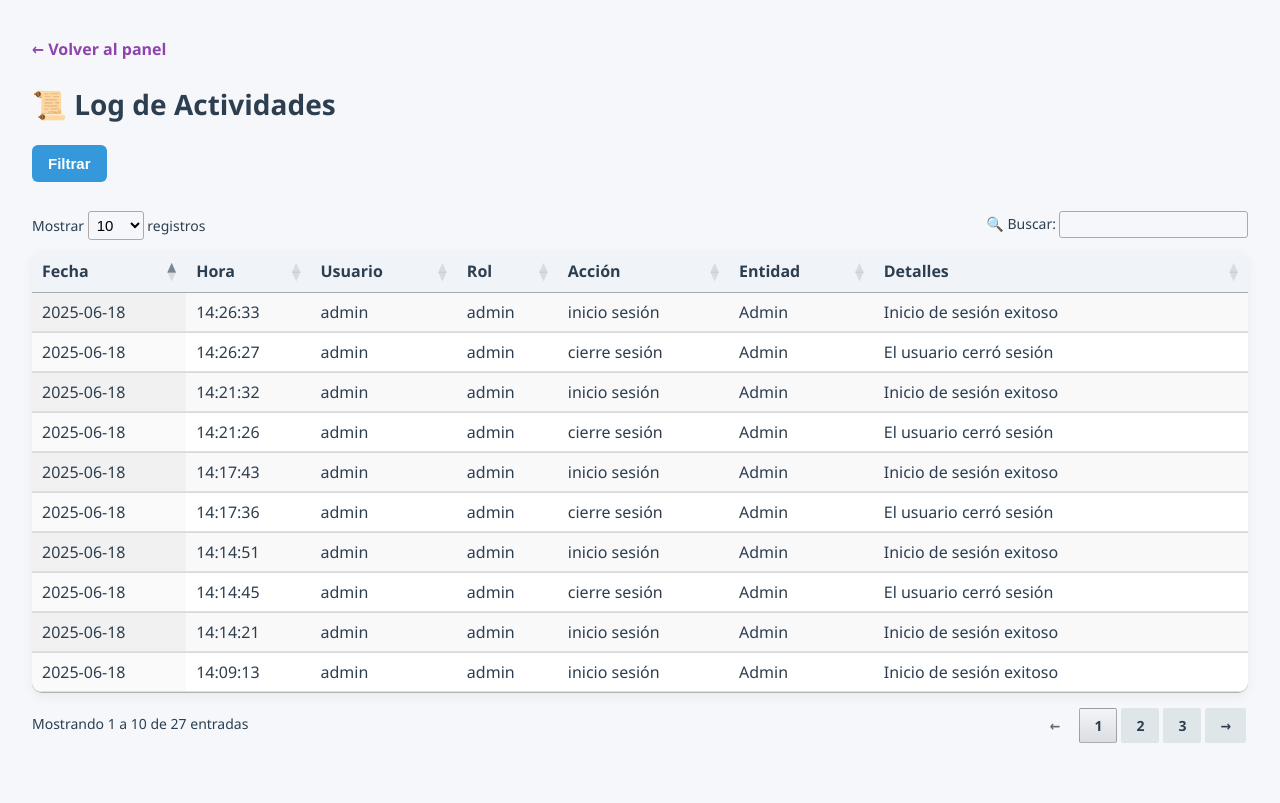
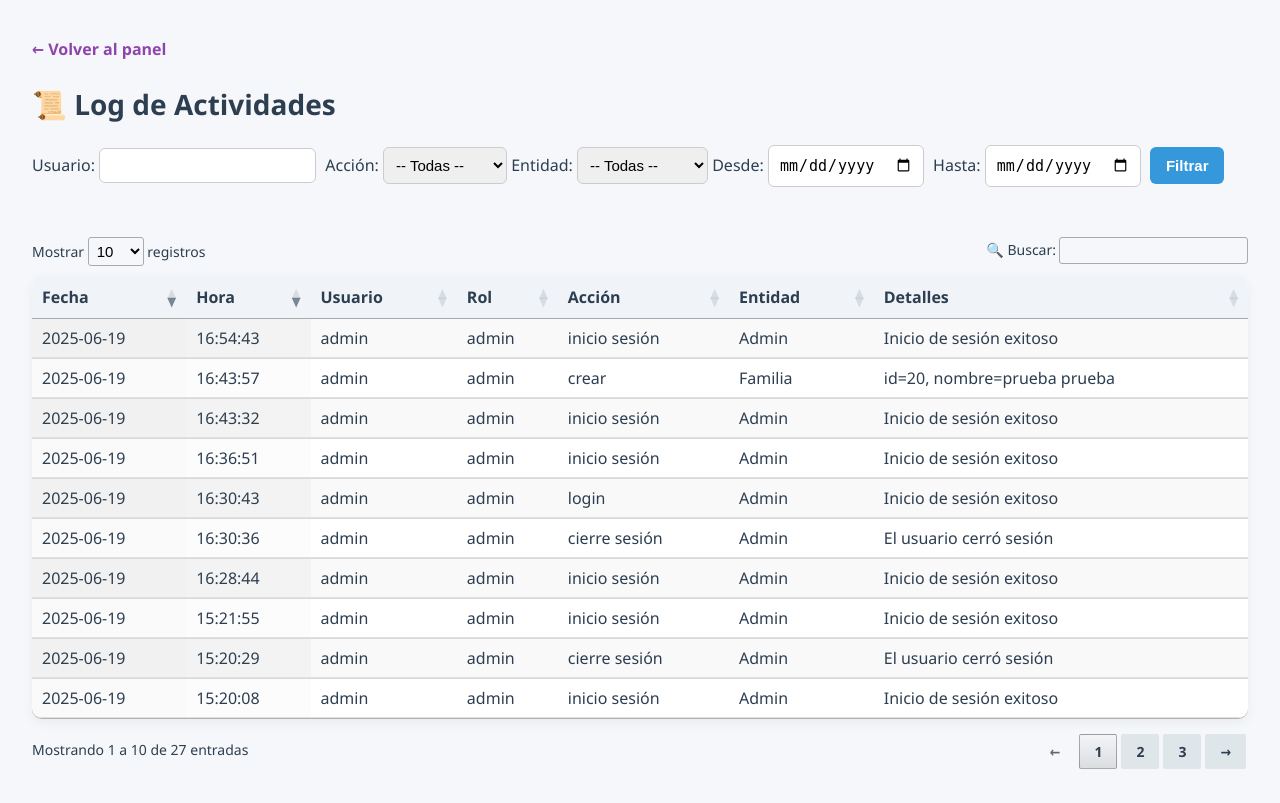
Before and after one commit to aguilera2707/pasaporte-escolar, a Flask app: page /admin/log in a window 1280 px wide. Before the commit the page ends 743 px from the top, so only its background shows below. Run offline with Flask 3, Linux system fonts and the light colour scheme; a user stored in the database is signed in; data comes from the database, SQL or seed files in the repository; both versions use the stored data as it was after the commit; some libraries are stand-ins or nearby versions.

Commit message:
Se termina el LOG

```diff
--- a/app/routes.py
+++ b/app/routes.py
@@ -150,6 +150,8 @@ def lista_familias():
             db.session.add(nueva_familia)
             db.session.commit()
 
+
+
             # Generar QR
             qr_url = url_for('ver_familia', familia_id=nueva_familia.id, _external=True)
             qr = qrcode.make(qr_url)
@@ -157,6 +159,18 @@ def lista_familias():
             os.makedirs(qr_folder, exist_ok=True)
             qr_path = os.path.join(qr_folder, f'familia_{nueva_familia.id}.png')
             qr.save(qr_path)
+
+                    # ➕ Familia creada
+            entry = LogEntry(
+                timestamp=datetime.utcnow(),
+                user=session.get("nombre_usuario"),
+                role=session.get("rol"),
+                action="crear",
+                entity="Familia",
+                details=f"id={nueva_familia.id}, nombre={nueva_familia.nombre}"
+            )
+            db.session.add(entry)
+            db.session.commit()
 
             flash("Familia registrada exitosamente", "success")
             return redirect(url_for('lista_familias'))
@@ -528,6 +542,18 @@ def crear_admin():
         db.session.add(nuevo_admin)
         db.session.commit()
 
+        # 👤 Admin creado
+        entry = LogEntry(
+            timestamp=datetime.utcnow(),
+            user=session.get("nombre_usuario"),
+            role=session.get("rol"),
+            action="crear",
+            entity="Administrador",
+            details=f"id={nuevo.id}, usuario={nuevo.usuario}"
+        )
+        db.session.add(entry)
+        db.session.commit()
+
         flash("Administrador creado correctamente", "success")
         return redirect(url_for('crear_admin'))
 
@@ -563,7 +589,20 @@ def eliminar_administrador(admin_id):
     else:
         db.session.delete(admin)
         db.session.commit()
-        flash("Administrador eliminado exitosamente", "success")
+
+        # 🗑 Admin eliminado
+    entry = LogEntry(
+        timestamp=datetime.utcnow(),
+        user=session.get("nombre_usuario"),
+        role=session.get("rol"),
+        action="eliminar",
+        entity="Administrador",
+        details=f"id={admin_id}"
+    )
+    db.session.add(entry)
+    db.session.commit()
+
+    flash("Administrador eliminado exitosamente", "success")
 
     return redirect(url_for('lista_administradores'))
 
@@ -735,6 +774,18 @@ def crear_beneficio():
 
         beneficio = Beneficio(nombre=nombre, puntos_requeridos=puntos_requeridos)
         db.session.add(beneficio)
+        db.session.commit()
+
+        # 🎁 Beneficio creado
+        entry = LogEntry(
+            timestamp=datetime.utcnow(),
+            user=session.get("nombre_usuario"),
+            role=session.get("rol"),
+            action="crear",
+            entity="Beneficio",
+            details=f"id={beneficio.id}, nombre={beneficio.nombre}"
+        )
+        db.session.add(entry)
         db.session.commit()
 
         flash("Beneficio creado exitosamente", "success")
@@ -991,6 +1042,18 @@ def crear_qr_evento():
         evento.qr_filename = qr_filename
         db.session.commit()
 
+        # 🎯 Evento creado
+        entry = LogEntry(
+            timestamp=datetime.utcnow(),
+            user=session.get("nombre_usuario"),
+            role=session.get("rol"),
+            action="crear",
+            entity="Evento",
+            details=f"id={evento.id}, nombre={evento.nombre_evento}"
+        )
+        db.session.add(entry)
+        db.session.commit()
+
         flash('Evento QR creado con éxito.', 'success')
         return redirect(url_for('crear_qr_evento'))
 
@@ -1085,6 +1148,18 @@ def eliminar_evento(evento_id):
     db.session.delete(evento)
     db.session.commit()
 
+    # 🗑 Evento eliminado
+    entry = LogEntry(
+        timestamp=datetime.utcnow(),
+        user=session.get("nombre_usuario"),
+        role=session.get("rol"),
+        action="eliminar",
+        entity="Evento",
+        details=f"id={evento_id}"
+    )
+    db.session.add(entry)
+    db.session.commit()
+
     flash("Evento eliminado correctamente", "exito")
     return redirect(url_for('panel_admin'))
 
@@ -1163,21 +1238,27 @@ from app import db
 
 @app.route('/familia/<int:familia_id>/editar', methods=['GET', 'POST'])
 def editar_familia(familia_id):
-    if 'admin_id' not in session:
-        return redirect(url_for('login'))
-
     familia = Familia.query.get_or_404(familia_id)
-
     if request.method == 'POST':
         familia.nombre = request.form['nombre']
         familia.correo = request.form['correo']
-        familia.password = request.form['password']  # En producción deberías hashearla
-
+        familia.password = request.form['password']
         db.session.commit()
+
+        # 📝 Familia editada
+        entry = LogEntry(
+            timestamp=datetime.utcnow(),
+            user=session.get("nombre_usuario"),
+            role=session.get("rol"),
+            action="editar",
+            entity="Familia",
+            details=f"id={familia.id}, nombre={familia.nombre}"
+        )
+        db.session.add(entry)
+        db.session.commit()
+
         flash('Familia actualizada correctamente', 'success')
-        # En vez de redirect, renderizas la misma plantilla con familia actualizada
         return render_template('editar_familia.html', familia=familia)
-
     return render_template('editar_familia.html', familia=familia)
 
 
@@ -1315,6 +1396,18 @@ def eliminar_beneficio(beneficio_id):
 
     beneficio = Beneficio.query.get_or_404(beneficio_id)
     db.session.delete(beneficio)
+    db.session.commit()
+
+        # 🗑 Beneficio eliminado
+    entry = LogEntry(
+        timestamp=datetime.utcnow(),
+        user=session.get("nombre_usuario"),
+        role=session.get("rol"),
+        action="eliminar",
+        entity="Beneficio",
+        details=f"id={beneficio_id}"
+    )
+    db.session.add(entry)
     db.session.commit()
     flash("Beneficio eliminado exitosamente", "success")
     return redirect(url_for('crear_beneficio'))
@@ -1499,6 +1592,20 @@ def puntos_masivos():
                 db.session.add(nueva_transaccion)
 
         db.session.commit()
+
+
+            # 🔢 Puntos masivos
+        entry = LogEntry(
+            timestamp=datetime.utcnow(),
+            user=session.get("nombre_usuario"),
+            role=session.get("rol"),
+            action="masivo_" + tipo,
+            entity="Familia",
+            details=f"{len(ids_seleccionados)} familias, pts={puntos}"
+        )
+        db.session.add(entry)
+        db.session.commit()
+
         flash(f'Se han actualizado los puntos de {len(ids_seleccionados)} familias.', 'success')
         return redirect(url_for('puntos_masivos'))
 
@@ -1511,18 +1618,22 @@ from app.models import Familia, Transaccion, MovimientoPuntos  # ajusta nombres
 # Borrar una sola familia
 @app.route('/familia/<int:familia_id>/eliminar', methods=['POST'])
 def eliminar_familia(familia_id):
-    if 'admin_id' not in session:
-        return redirect(url_for('login'))
-
     familia = Familia.query.get_or_404(familia_id)
-
-    # 1) Borrar transacciones asociadas
     Transaccion.query.filter_by(familia_id=familia_id).delete()
-    # 2) Borrar movimientos de puntos asociados
     MovimientoPuntos.query.filter_by(familia_id=familia_id).delete()
-
-    # 3) Borrar la familia
     db.session.delete(familia)
+    db.session.commit()
+
+    # 🗑 Familia eliminada
+    entry = LogEntry(
+        timestamp=datetime.utcnow(),
+        user=session.get("nombre_usuario"),
+        role=session.get("rol"),
+        action="eliminar",
+        entity="Familia",
+        details=f"id={familia_id}"
+    )
+    db.session.add(entry)
     db.session.commit()
 
     flash('Familia eliminada correctamente', 'success')
@@ -1567,6 +1678,12 @@ from app import db
 from datetime import datetime, timedelta
 import pytz
 
+from flask import request, render_template
+from app.models import LogEntry
+from app import db
+import pytz
+from datetime import datetime, timedelta
+
 @app.route("/admin/log")
 @login_requerido_admin
 def log():
@@ -1586,7 +1703,7 @@ def log():
     if entidad:
         q = q.filter(LogEntry.entity == entidad)
 
-    # filtro de fechas (en UTC)
+    # filtro de fechas UTC
     if fecha_desde:
         dt = datetime.strptime(fecha_desde, "%Y-%m-%d")
         q = q.filter(LogEntry.timestamp >= dt)
@@ -1596,9 +1713,11 @@ def log():
 
     entries = q.order_by(LogEntry.timestamp.desc()).all()
 
-    # convertir cada timestamp de UTC a hora local (ej. America/Mexico_City)
+    # Convertimos UTC → hora local
+    # Cambia "America/Mexico_City" por tu zona si es distinto
     local_tz = pytz.timezone("America/Mexico_City")
     for e in entries:
+        # e.timestamp es datetime UTC; hacemos astimezone
         e.local_ts = e.timestamp.replace(tzinfo=pytz.utc).astimezone(local_tz)
 
     return render_template("log.html", entries=entries)
--- a/app/templates/log.html
+++ b/app/templates/log.html
@@ -7,19 +7,42 @@
     <link rel="stylesheet" href="https://cdn.datatables.net/1.13.6/css/jquery.dataTables.min.css">
 </head>
 <body>
-    <div style="text-align:left;">
+    <div style="text-align:left; margin-bottom:1rem;">
         <a href="{{ url_for('panel_admin') }}">← Volver al panel</a>
     </div>
     <h1>📜 Log de Actividades</h1>
 
-    <div class="filter-form">
+    <div class="filter-form" style="margin-bottom:1.5rem;">
     <form method="GET">
-            <!-- ... filtros ... -->
+        <label>Usuario:</label>
+        <input type="text" name="usuario" value="{{ request.args.get('usuario','') }}">
+
+        <label>Acción:</label>
+        <select name="accion">
+            <option value="">-- Todas --</option>
+            {% for a in ['crear','editar','eliminar','suma','canje','inicio sesión','cierre sesión'] %}
+            <option value="{{ a }}" {% if request.args.get('accion')==a %}selected{% endif %}>{{ a }}</option>
+            {% endfor %}
+        </select>
+
+        <label>Entidad:</label>
+        <select name="entidad">
+            <option value="">-- Todas --</option>
+            {% for e in ['Familia','Evento','Beneficio','Administrador','Admin'] %}
+            <option value="{{ e }}" {% if request.args.get('entidad')==e %}selected{% endif %}>{{ e }}</option>
+            {% endfor %}
+        </select>
+
+        <label>Desde:</label>
+        <input type="date" name="desde" value="{{ request.args.get('desde','') }}">
+        <label>Hasta:</label>
+        <input type="date" name="hasta" value="{{ request.args.get('hasta','') }}">
+
         <button type="submit" class="btn-primary">Filtrar</button>
     </form>
     </div>
 
-    <table id="tabla-log" class="display">
+    <table id="tabla-log" class="display stripe" style="width:100%;">
     <thead>
         <tr>
             <th>Fecha</th>
@@ -33,13 +56,11 @@
     </thead>
     <tbody>
         {% for entry in entries %}
+        {# convertimos UTC a hora local directamente en la vista #}
+        {% set local = entry.timestamp.astimezone() %}
         <tr>
-        <td>{{ entry.local_ts.strftime("%Y-%m-%d") }}</td>
-        <td>{{ "%02d:%02d:%02d"|format(
-            entry.local_ts.hour,
-            entry.local_ts.minute,
-            entry.local_ts.second) }}
-        </td>
+            <td>{{ local.strftime("%Y-%m-%d") }}</td>
+            <td>{{ "%02d:%02d:%02d"|format(local.hour, local.minute, local.second) }}</td>
             <td>{{ entry.user }}</td>
             <td>{{ entry.role }}</td>
             <td>{{ entry.action }}</td>
@@ -50,10 +71,11 @@
         </tbody>
     </table>
 
-    <!-- scripts DataTables -->
+    <!-- jQuery y DataTables JS -->
     <script src="https://code.jquery.com/jquery-3.7.0.min.js"></script>
     <script src="https://cdn.datatables.net/1.13.6/js/jquery.dataTables.min.js"></script>
     <script>
+      // Búsqueda sin acentos y case-insensitive
     jQuery.fn.DataTable.ext.type.search.string = data =>
         !data ? '' :
         typeof data === 'string' ?
@@ -62,6 +84,7 @@
 
     $(document).ready(function() {
         $('#tabla-log').DataTable({
+          order: [[0, 'desc'], [1, 'desc']],    // Fecha desc, Hora desc
             language: {
             search: "🔍 Buscar:",
             lengthMenu: "Mostrar _MENU_ registros",
--- a/app/templates/perfil_familia.html
+++ b/app/templates/perfil_familia.html
@@ -42,9 +42,8 @@
             <button class="btn-download" type="submit">📥 Descargar QR (PDF)</button>
         </form>
 
-                {% if ultimo_evento and rol in ['admin', 'supervisor'] %}
+        {% if ultimo_evento %}
             <button id="btn-escanear">📷 Escanear nuevo evento</button>
-
             <div id="scanner-container" style="display: none; margin-top: 20px;">
                 <video id="qr-video" style="width:100%; max-width:400px; border: 2px solid #ccc; border-radius: 10px;"></video>
                 <p id="scan-status">Apunta al código QR del evento</p>
@@ -54,6 +53,7 @@
         {% endif %}
     </div>
 </div>
+
 
         <div class="beneficios">
             <h2>🎁 Beneficios disponibles</h2>
```
Also changed, not shown: app/static/qr/familia_20.png (added), app/static/qr_eventos/evento_5.png (added), instance/cuponera.db. Lines whose indentation alone changed are shown as unchanged.
